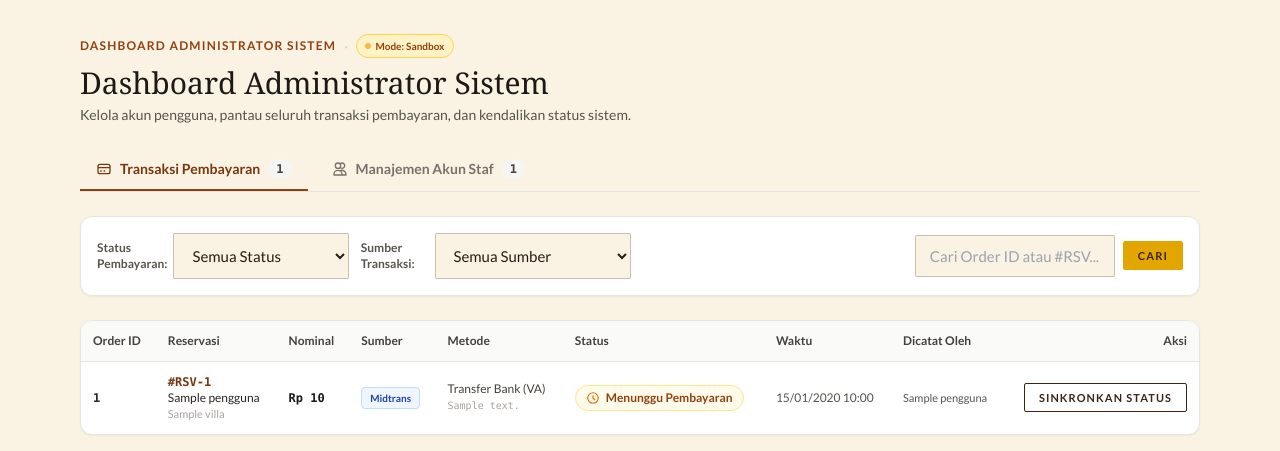
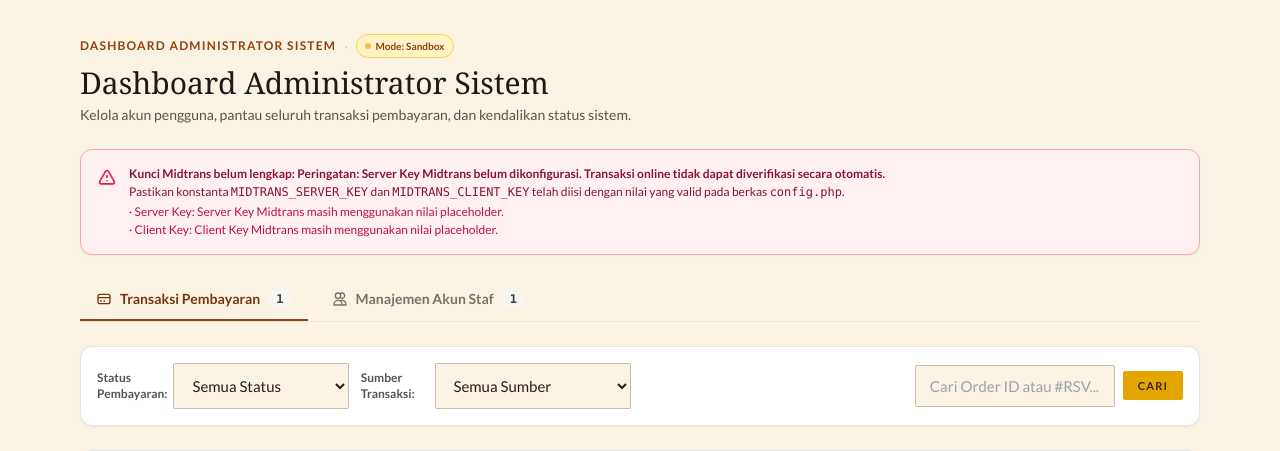
Before and after one commit to farhan123853/Proyek3, a PHP site: page /website/dashboard/admin.php in a window 1280 px wide. Shown: the part 72-523 px from the top of the page. Run offline with PHP 8.4, Linux system fonts and the light colour scheme; the visitor is signed in with stand-in values (Sample User, id 1); tables that the repository leaves empty hold one stand-in row (values such as "Sample post"); some web fonts are replaced.

Commit message:
fix: konfigurasi dan validasi kunci Midtrans

```diff
--- a/config/config.example.php
+++ b/config/config.example.php
@@ -17,8 +17,8 @@ return [
     // ── Midtrans Payment Gateway (Mode Sandbox) ──────────────
     // Kunci sandbox diperoleh dari Dashboard Midtrans (Settings > Access Keys)
     // Server Key HANYA disimpan di server (jangan bocorkan ke repo atau JavaScript)
-    'MIDTRANS_SERVER_KEY'    => 'YOUR_MIDTRANS_SERVER_KEY',
-    'MIDTRANS_CLIENT_KEY'    => 'YOUR_MIDTRANS_CLIENT_KEY',
+    'MIDTRANS_SERVER_KEY'    => 'SB-Mid-server-ISI_DI_SINI',
+    'MIDTRANS_CLIENT_KEY'    => 'SB-Mid-client-ISI_DI_SINI',
     'MIDTRANS_IS_PRODUCTION' => false,
     'PEMBAYARAN_BATAS_JAM'   => 24,
 
--- a/dashboard/admin.php
+++ b/dashboard/admin.php
@@ -192,10 +192,10 @@ $transaksiList = $stmtTrx->fetchAll();
 $stmtAllUsers = $pdo->query("SELECT * FROM `pengguna` ORDER BY `id_pengguna` ASC");
 $usersList = $stmtAllUsers->fetchAll();
 
-// Cek Konfigurasi Server Key Midtrans
-$serverKey = trim($config['MIDTRANS_SERVER_KEY'] ?? '');
-$isKeyEmpty = empty($serverKey) || strpos($serverKey, 'placeholder') !== false || strpos($serverKey, 'ganti_dengan') !== false;
-$isProduction = (bool)($config['MIDTRANS_IS_PRODUCTION'] ?? false);
+// Cek Konfigurasi Server Key & Client Key Midtrans
+$kunciMidtrans = midtrans_kunci_siap();
+$isKeyEmpty = !$kunciMidtrans['siap'];
+$isProduction = $kunciMidtrans['is_production'];
 
 $pageTitle = t('dashboard.admin_title') . ' — Villa Joglo Masayu';
 $pageDesc  = 'Manajemen akun staf internal, pengawasan transaksi pembayaran, dan audit sistem.';
@@ -230,13 +230,19 @@ require_once __DIR__ . '/../includes/layout/head.php';
     </div>
   </div>
 
-  <!-- Peringatan Bila Server Key Belum Diisi -->
+  <!-- Peringatan Bila Kunci Midtrans Belum Lengkap -->
   <?php if ($isKeyEmpty): ?>
     <div class="mb-6 p-4 bg-rose-50 border border-rose-300 rounded-xl text-xs text-rose-900 flex items-start gap-3 shadow-sm" role="alert">
       <svg class="w-5 h-5 text-rose-600 shrink-0 mt-0.5" fill="none" viewBox="0 0 24 24" stroke="currentColor"><path stroke-linecap="round" stroke-linejoin="round" stroke-width="2" d="M12 9v2m0 4h.01m-6.938 4h13.856c1.54 0 2.502-1.667 1.732-3L13.732 4c-.77-1.333-2.694-1.333-3.464 0L3.34 16c-.77 1.333.192 3 1.732 3z"/></svg>
       <div>
-        <strong class="font-bold block mb-0.5"><?= t('admin.warning_no_server_key') ?></strong>
+        <strong class="font-bold block mb-0.5"><?= t('admin.warning_keys_incomplete') ?>: <?= t('admin.warning_no_server_key') ?></strong>
         <span>Pastikan konstanta <code>MIDTRANS_SERVER_KEY</code> dan <code>MIDTRANS_CLIENT_KEY</code> telah diisi dengan nilai yang valid pada berkas <code>config.php</code>.</span>
+        <?php if (!$kunciMidtrans['server_siap']): ?>
+          <p class="mt-1 mb-0 text-rose-700">· Server Key: <?= e($kunciMidtrans['server_alasan']) ?></p>
+        <?php endif; ?>
+        <?php if (!$kunciMidtrans['client_siap']): ?>
+          <p class="mt-0.5 mb-0 text-rose-700">· Client Key: <?= e($kunciMidtrans['client_alasan']) ?></p>
+        <?php endif; ?>
       </div>
     </div>
   <?php endif; ?>
--- a/includes/bootstrap.php
+++ b/includes/bootstrap.php
@@ -34,6 +34,17 @@ if (!file_exists($configFile)) {
 }
 $config = file_exists($configFile) ? require $configFile : [];
 
+// 3b. Definisikan konstanta Midtrans jika belum didefinisikan
+if (!defined('MIDTRANS_SERVER_KEY')) {
+    define('MIDTRANS_SERVER_KEY', (string)($config['MIDTRANS_SERVER_KEY'] ?? ''));
+}
+if (!defined('MIDTRANS_CLIENT_KEY')) {
+    define('MIDTRANS_CLIENT_KEY', (string)($config['MIDTRANS_CLIENT_KEY'] ?? ''));
+}
+if (!defined('MIDTRANS_IS_PRODUCTION')) {
+    define('MIDTRANS_IS_PRODUCTION', (bool)($config['MIDTRANS_IS_PRODUCTION'] ?? false));
+}
+
 // 4. Tentukan BASE_URL untuk <base href="...">
 if (!defined('BASE_URL')) {
     $appUrl = $config['APP_URL'] ?? 'http://localhost:8000';
--- a/includes/helpers.php
+++ b/includes/helpers.php
@@ -785,3 +785,102 @@ function hitung_ketersediaan(int $id_tipe, string $dari, string $sampai, ?PDO $d
 
     return ['unit_total' => $unitTotal, 'malam' => $result];
 }
+
+/**
+ * Pencatatan log khusus Midtrans ke tmp/midtrans-error.log
+ * Menyensor kunci sensitif sebelum menulis ke file.
+ */
+function catat_midtrans_log(string $kategori, string $lokasi, string $pesan, ?string $exceptionClass = null): void {
+    $dir = defined('ROOT_PATH') ? ROOT_PATH . 'tmp' : __DIR__ . '/../tmp';
+    if (!is_dir($dir)) {
+        @mkdir($dir, 0755, true);
+    }
+    $logFile = $dir . DIRECTORY_SEPARATOR . 'midtrans-error.log';
+
+    // Sensor nilai kunci jika sempat muncul dalam pesan
+    $cleanPesan = preg_replace('/(SB-Mid-[a-zA-Z0-9_\-]+|Mid-server-[a-zA-Z0-9_\-]+|Mid-client-[a-zA-Z0-9_\-]+)/', '***REDACTED***', $pesan);
+
+    $waktu = date('Y-m-d H:i:s');
+    $exPart = $exceptionClass ? " [Exception: {$exceptionClass}]" : "";
+    $entry = sprintf("[%s] [%s] [%s]%s %s\n", $waktu, $kategori, $lokasi, $exPart, $cleanPesan);
+
+    @file_put_contents($logFile, $entry, FILE_APPEND | LOCK_EX);
+}
+
+/**
+ * Validasi kesiapan Server Key & Client Key Midtrans
+ * Mengembalikan status terperinci (apakah kosong, placeholder, atau awalan tidak dikenal).
+ * JANGAN menolak kunci jika format awalan berbeda dari standar; cukup beri peringatan.
+ */
+function midtrans_kunci_siap(): array {
+    global $config;
+    $serverKey = trim((string)($config['MIDTRANS_SERVER_KEY'] ?? (defined('MIDTRANS_SERVER_KEY') ? MIDTRANS_SERVER_KEY : '')));
+    $clientKey = trim((string)($config['MIDTRANS_CLIENT_KEY'] ?? (defined('MIDTRANS_CLIENT_KEY') ? MIDTRANS_CLIENT_KEY : '')));
+    $isProduction = (bool)($config['MIDTRANS_IS_PRODUCTION'] ?? (defined('MIDTRANS_IS_PRODUCTION') ? MIDTRANS_IS_PRODUCTION : false));
+
+    $placeholders = ['YOUR_MIDTRANS', 'ISI_DI_SINI', 'DUMMY', 'CHANGE_ME', 'EXAMPLE', 'PLACEHOLDER'];
+
+    $serverSiap = true;
+    $serverAlasan = '';
+    $serverPeringatan = '';
+
+    if ($serverKey === '') {
+        $serverSiap = false;
+        $serverAlasan = 'Server Key Midtrans kosong.';
+    } else {
+        foreach ($placeholders as $ph) {
+            if (stripos($serverKey, $ph) !== false) {
+                $serverSiap = false;
+                $serverAlasan = 'Server Key Midtrans masih menggunakan nilai placeholder.';
+                break;
+            }
+        }
+        if ($serverSiap) {
+            // Awalan tak dikenal: peringatan saja, BUKAN penolakan
+            $expectedPrefix = $isProduction ? 'Mid-server-' : 'SB-Mid-server-';
+            if (strpos($serverKey, $expectedPrefix) !== 0) {
+                $serverPeringatan = "Awalan Server Key tidak biasa (standar: '$expectedPrefix').";
+            }
+        }
+    }
+
+    $clientSiap = true;
+    $clientAlasan = '';
+    $clientPeringatan = '';
+
+    if ($clientKey === '') {
+        $clientSiap = false;
+        $clientAlasan = 'Client Key Midtrans kosong.';
+    } else {
+        foreach ($placeholders as $ph) {
+            if (stripos($clientKey, $ph) !== false) {
+                $clientSiap = false;
+                $clientAlasan = 'Client Key Midtrans masih menggunakan nilai placeholder.';
+                break;
+            }
+        }
+        if ($clientSiap) {
+            $expectedPrefix = $isProduction ? 'Mid-client-' : 'SB-Mid-client-';
+            if (strpos($clientKey, $expectedPrefix) !== 0) {
+                $clientPeringatan = "Awalan Client Key tidak biasa (standar: '$expectedPrefix').";
+            }
+        }
+    }
+
+    $siap = $serverSiap && $clientSiap;
+
+    return [
+        'siap'              => $siap,
+        'server_siap'       => $serverSiap,
+        'client_siap'       => $clientSiap,
+        'server_alasan'     => $serverAlasan,
+        'client_alasan'     => $clientAlasan,
+        'server_peringatan' => $serverPeringatan,
+        'client_peringatan' => $clientPeringatan,
+        'server_len'        => strlen($serverKey),
+        'client_len'        => strlen($clientKey),
+        'server_prefix'     => substr($serverKey, 0, 14),
+        'client_prefix'     => substr($clientKey, 0, 14),
+        'is_production'     => $isProduction,
+    ];
+}
--- a/lang/en.php
+++ b/lang/en.php
@@ -202,6 +202,7 @@ return [
         'expiry_notice' => 'Payment deadline: {waktu}',
         'overdue_badge' => 'Overdue payment',
         'contact_wa_change' => 'For changes, please contact us via WhatsApp',
+        'not_configured' => 'Online payment is not yet configured.',
         'snap_error' => 'Failed to process transaction with payment gateway. Please try again later.',
         'unauthorized' => 'Access denied.',
         'not_found' => 'Reservation not found or not yet approved.',
@@ -263,6 +264,7 @@ return [
         'tab_transactions' => 'Payment Transactions',
         'mode_sandbox' => 'Mode: Sandbox',
         'mode_production' => 'Mode: Production',
+        'warning_keys_incomplete' => 'Midtrans keys are incomplete',
         'warning_no_server_key' => 'Warning: Midtrans Server Key is not configured. Online transactions cannot be automatically verified.',
         'filter_status' => 'Payment Status',
         'filter_source' => 'Transaction Source',
--- a/lang/id.php
+++ b/lang/id.php
@@ -202,6 +202,7 @@ return [
         'expiry_notice' => 'Batas waktu pembayaran: {waktu}',
         'overdue_badge' => 'Lewat batas bayar',
         'contact_wa_change' => 'Untuk perubahan, hubungi kami lewat WhatsApp',
+        'not_configured' => 'Pembayaran online belum dikonfigurasi.',
         'snap_error' => 'Gagal memproses transaksi dengan payment gateway. Silakan coba beberapa saat lagi.',
         'unauthorized' => 'Akses ditolak.',
         'not_found' => 'Reservasi tidak ditemukan atau belum disetujui.',
@@ -263,6 +264,7 @@ return [
         'tab_transactions' => 'Transaksi Pembayaran',
         'mode_sandbox' => 'Mode: Sandbox',
         'mode_production' => 'Mode: Production',
+        'warning_keys_incomplete' => 'Kunci Midtrans belum lengkap',
         'warning_no_server_key' => 'Peringatan: Server Key Midtrans belum dikonfigurasi. Transaksi online tidak dapat diverifikasi secara otomatis.',
         'filter_status' => 'Status Pembayaran',
         'filter_source' => 'Sumber Transaksi',
```
Also changed, not shown: api/buat-pembayaran.php (+16 -5 lines), reservasi-saya.php (+27 -5 lines), 2 other files.
